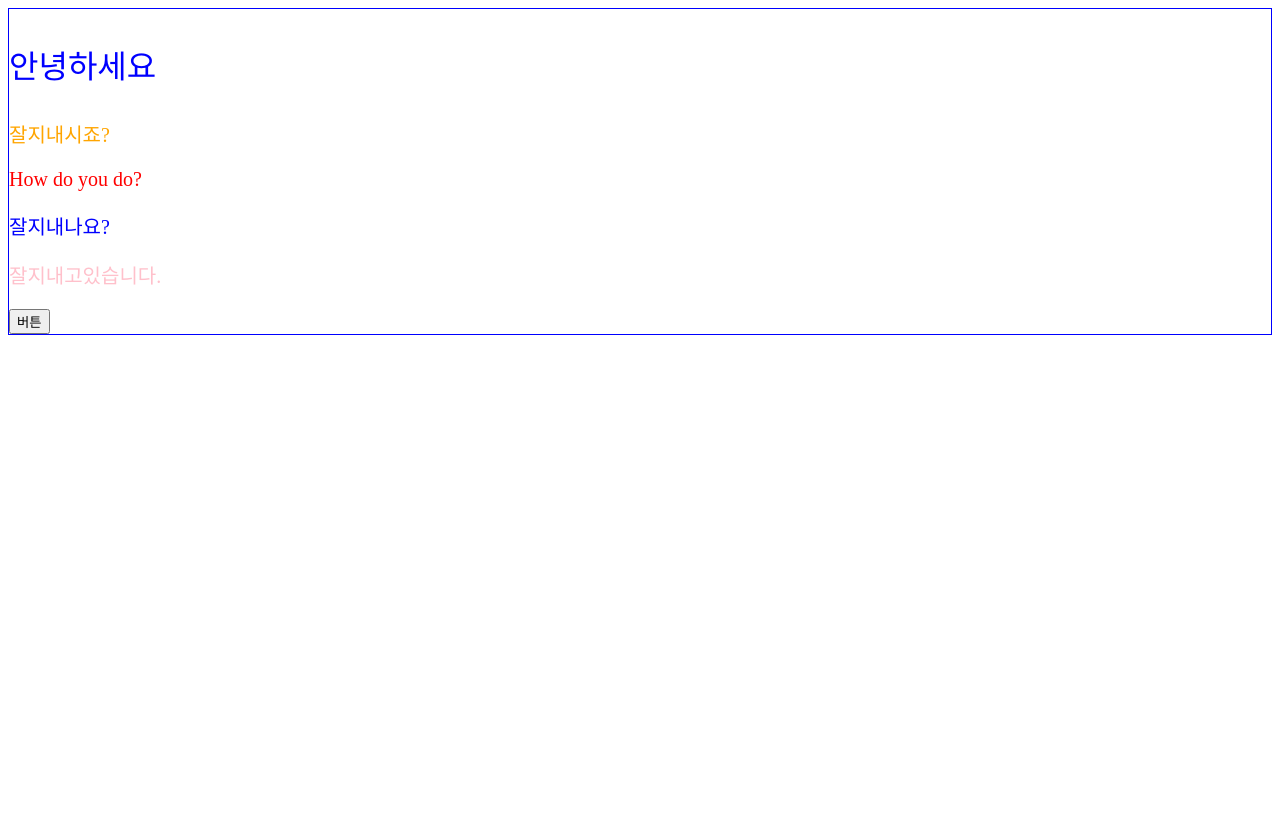
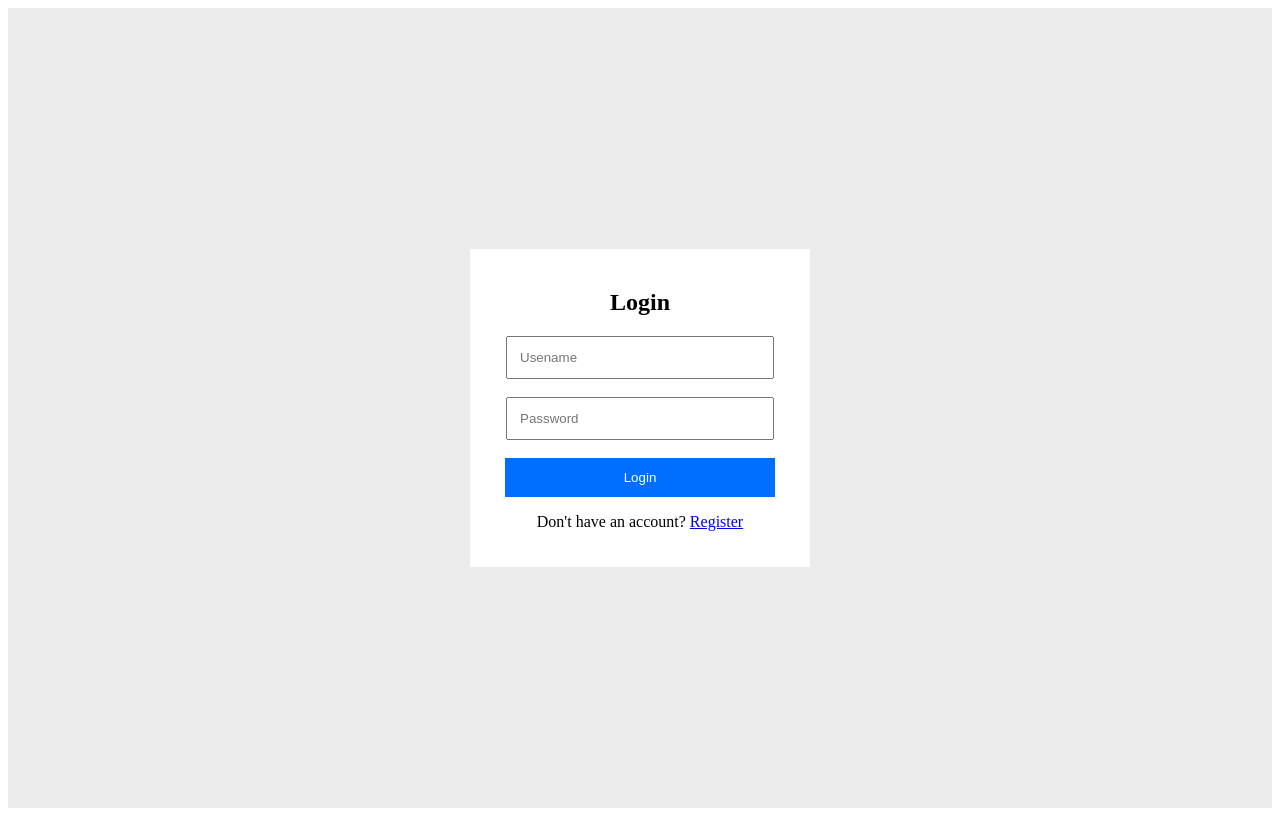
Before and after one commit to borgssam/YS_JAVA01_REACT, a React (Create React App) app: page / in a window 1280 px wide. Built offline with nearby package versions, Linux system fonts and the light colour scheme.

Commit message:
4장 리액트기본 props3

```diff
--- /dev/null
+++ b/src/App001.jsx
@@ -0,0 +1,8 @@
+import {Login} from './components/Login';
+export function App(){
+  return (
+    <div >
+      <Login></Login>
+    </div>
+  );
+}
--- /dev/null
+++ b/src/components/Login.jsx
@@ -0,0 +1,22 @@
+import './login.css';
+
+export function Login(){
+  return (
+    <div style={{
+      display: 'flex', justifyContent: 'center', alignItems: 'center',
+      width: '100%', height: '100vh', backgroundColor:'rgb(235, 235, 235)'
+      }}>
+      <form style={{ display: 'flex', flexDirection: 'column'}}>
+          <h2>Login</h2>
+          <input type='text' placeholder='Usename' />
+          <br/>
+          <input type='password' placeholder='Password' />
+          <br/>
+          <button formAction=''>
+              Login
+          </button>
+          <p>Don't have an account? <a href="#">Register</a></p>
+      </form>
+    </div>
+  );
+}
--- /dev/null
+++ b/src/components/login.css
@@ -0,0 +1,26 @@
+input, button
+{
+  padding: 12px;
+  margin: auto;
+}
+input
+{
+  width: 80%;
+}
+button
+{
+  width: 90%;
+  color: white;
+  background-color: rgb(0, 110, 255);
+  border: 0px;
+}
+h2, p
+{
+  text-align: center;
+}
+form
+{
+  width: 300px;
+  padding: 20px;
+  background-color: rgb(255, 255, 255);
+}
--- a/src/index.js
+++ b/src/index.js
@@ -1,10 +1,10 @@
 import ReactDOM from 'react-dom/client';
-import {App2} from './App';
+import {App} from './App001';
 
 const root = ReactDOM.createRoot(document.getElementById('root'));
 root.render(
   <>
-    <App2/>
+    <App/>
   </>
 );
 
--- a/src/test.html
+++ b/src/test.html
@@ -1,11 +1,69 @@
-<script>
-  function aaa(param){
-    alert(param);
-  }
-</script>
-
-<div >
-  <p style="color:blue;background-color: red;">안녕하세요2</p>
-  <p>반갑습니다.</p>
-  <button onclick="javascript:aaa('강아지')">버튼</button>
-</div>
+<!DOCTYPE html>
+<html lang="en">
+<head>
+    <meta charset="UTF-8">
+    <meta name="viewport" content="width=device-width, initial-scale=1.0">
+    <title>Login Page</title>
+    <style>
+        body {
+            display: flex;
+            justify-content: center;
+            align-items: center;
+            height: 100vh;
+            margin: 0;
+            font-family: Arial, sans-serif;
+            background-color: #f0f0f0;
+        }
+        .login-container {
+            background-color: white;
+            padding: 2em;
+            border-radius: 8px;
+            box-shadow: 0 0 10px rgba(0, 0, 0, 0.1);
+            width: 300px;
+        }
+        .login-container h2 {
+            margin-bottom: 1em;
+            text-align: center;
+        }
+        .login-container input {
+            width: 100%;
+            padding: 0.5em;
+            margin-bottom: 1em;
+            border: 1px solid #ccc;
+            border-radius: 4px;
+        }
+        .login-container button {
+            width: 100%;
+            padding: 0.5em;
+            background-color: #007bff;
+            border: none;
+            border-radius: 4px;
+            color: white;
+            font-size: 1em;
+            cursor: pointer;
+        }
+        .login-container button:hover {
+            background-color: #0056b3;
+        }
+        .login-container .message {
+            margin-top: 1em;
+            text-align: center;
+            font-size: 0.9em;
+            color: #555;
+        }
+    </style>
+</head>
+<body>
+    <div class="login-container">
+        <h2>Login</h2>
+        <form action="/login" method="post">
+            <input type="text" name="username" placeholder="Username" required>
+            <input type="password" name="password" placeholder="Password" required>
+            <button type="submit">Login</button>
+        </form>
+        <div class="message">
+            Don't have an account? <a href="/register">Register</a>
+        </div>
+    </div>
+</body>
+</html>
```
